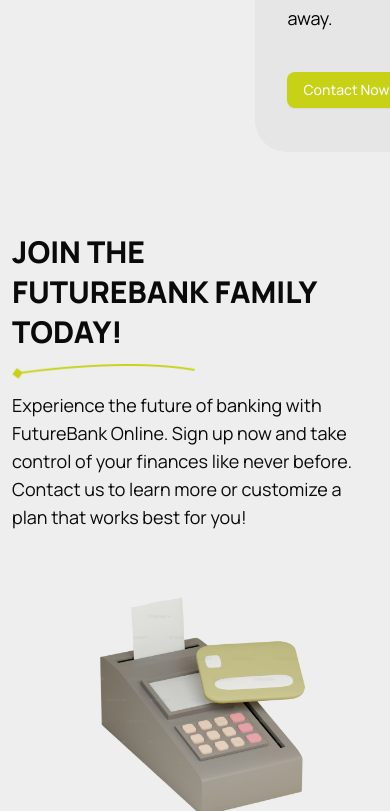
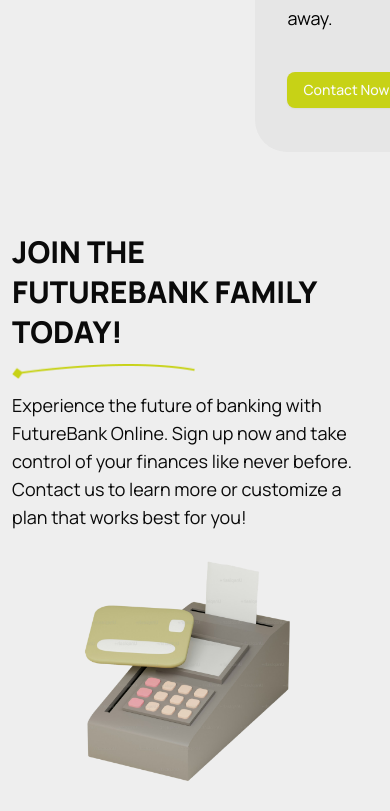
Before and after one commit to Maryammuhammadafzal/Banking_Landing_Page, a Next.js app: page / in a window 390 px wide. Shown: the part 3852-4663 px from the top of the page. Built offline with nearby package versions, Linux system fonts and the light colour scheme.

Commit message:
creating contact section responsive

```diff
--- a/app/Contact/Page.jsx
+++ b/app/Contact/Page.jsx
@@ -6,10 +6,6 @@ import Image from "next/image";
 const ContactPage = () => {
   return (
     <div className="w-full lg:min-h-screen font-sans relative overflow-hidden h-auto flex justify-center items-center">
-      <div
-        className="bg-center absolute top-0 -z-10 left-0 opacity-45 bg-cover w-full h-full"
-        style={{ backgroundImage: `url(${HeroBg.src})` }}
-      ></div>
       <div className=" w-full h-full flex justify-center items-center">
         <div className="lg:w-[90%] w-full px-3 h-full items-center justify-start flex flex-col gap-4">
             <div className="flex md:flex-row flex-col w-full h-full items-center ">
@@ -32,15 +28,15 @@ const ContactPage = () => {
                 </p>
               </div>
 
-              <div className="md:w-[40%] w-full h-auto relative justify-end flex">
+              <div className="md:w-[45%] w-full h-auto relative justify-end flex">
                 <Image
                   src={ContactImage}
                   alt="hero-image"
-                  width={450}
-                  height={480}
-                  className="translate-y-9  transition-all ease-linear w-[450px]"
+                  width={690}
+                  height={529}
+                  className="z-20 scale-x-[-1] w-[1000px]"
                 />
-                <div className="xl:min-w-[370px] md:w-[320px] md:h-[320px] xl:h-[370px] rounded-full bg-[#C7D216] -right-30 -z-10 absolute -bottom-20"></div>
+                <div className="xl:min-w-[370px] md:w-[320px] md:h-[320px] xl:h-[370px] rounded-full bg-[#C7D216] -right-30  absolute -bottom-20"></div>
               </div>
             </div>
         </div>
```
